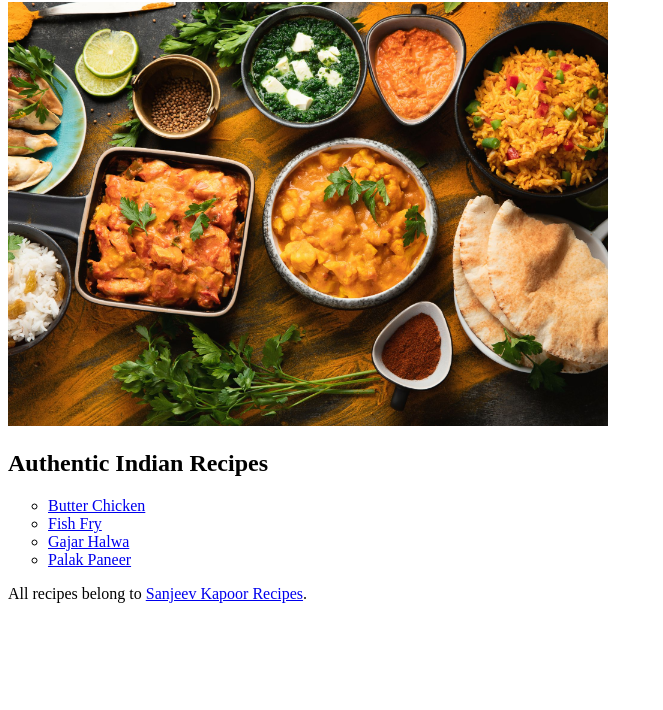
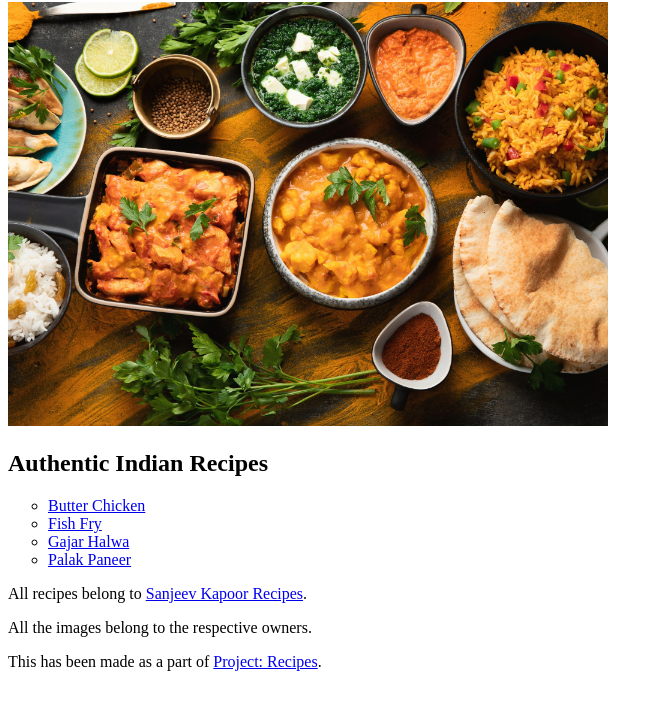
Before and after one commit to tournesol9/odin-recipes, a plain HTML site: page index.html in a window 1280 px wide. Shown: the part 78-788 px from the top of the page, without its empty margins (0-663 px from the left). Drawn offline with Linux system fonts and the light colour scheme.

Commit message:
fix typo in gajar-halwa.html and modify index.html

```diff
--- a/index.html
+++ b/index.html
@@ -18,6 +18,8 @@
     <li><a href="recipes/palak-paneer.html">Palak Paneer</a></li>
 </ul>
 <p>All recipes belong to <a href="https://www.sanjeevkapoor.com/">Sanjeev Kapoor Recipes</a>.</p>
+<p>All the images belong to the respective owners.</p>
+<p>This has been made as a part of <a href="https://www.theodinproject.com/lessons/foundations-recipes">Project: Recipes</a>.</p>
 </body>
 
 
```
Also changed, not shown: recipes/gajar-halwa.html (+1 -1 lines).
